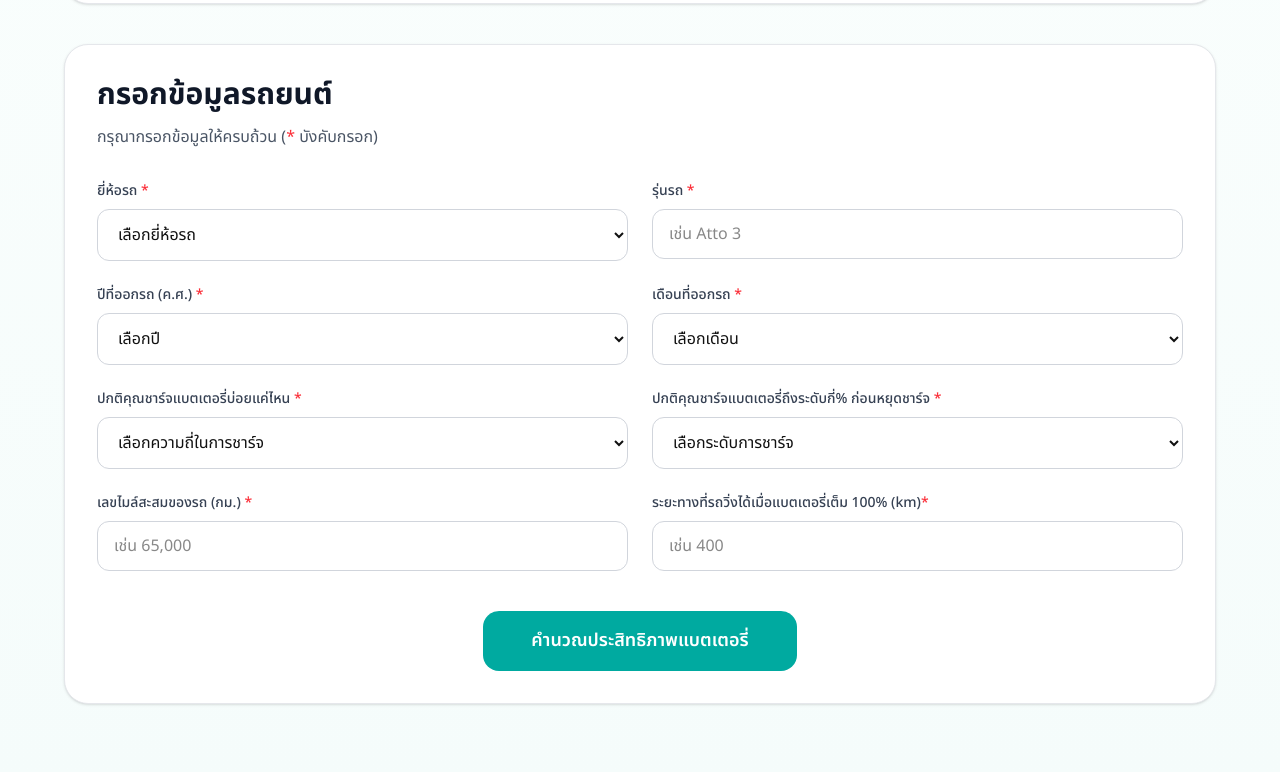
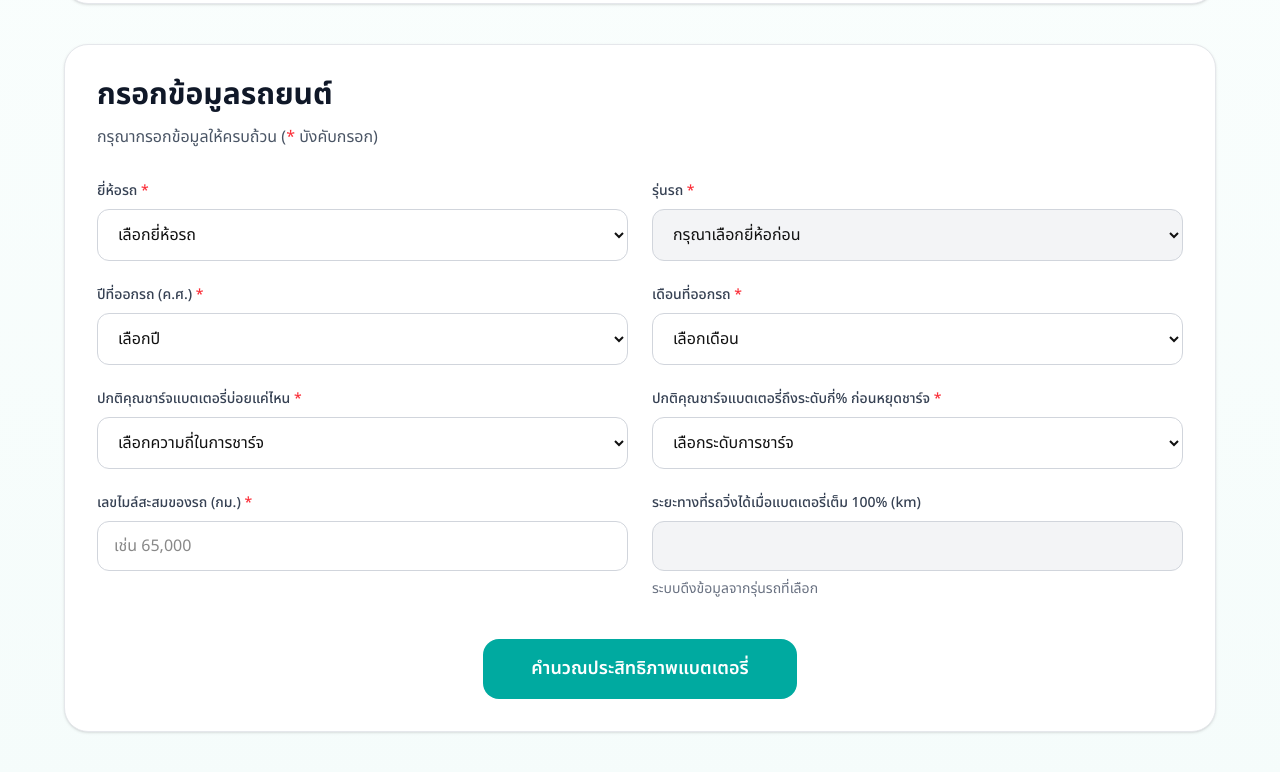
Before and after one commit to Muslin6409682843/tver-website, a Next.js app in the folder frontend/: page /projects/second-life-battery/seller in a window 1280 px wide. Shown: the part 2182-2954 px from the top of the page. Built offline with nearby package versions, Linux system fonts and the light colour scheme.

Commit message:
add car model and full range

```diff
--- a/frontend/app/projects/components/seller/BatteryForm.tsx
+++ b/frontend/app/projects/components/seller/BatteryForm.tsx
@@ -1,4 +1,6 @@
 "use client";
+
+import { useState } from "react";
 
 type BatteryFormProps = {
   onCalculate: (data: Record<string, string>) => void;
@@ -6,6 +8,9 @@ type BatteryFormProps = {
 
 export default function BatteryForm({ onCalculate }: BatteryFormProps) {
   const currentYear = new Date().getFullYear();
+
+  const [selectedBrand, setSelectedBrand] = useState("");
+  const [selectedModel, setSelectedModel] = useState("");
 
   const years = Array.from(
     { length: currentYear - 2010 + 1 },
@@ -27,25 +32,37 @@ export default function BatteryForm({ onCalculate }: BatteryFormProps) {
     "ธันวาคม",
   ];
 
-  const brands = [
-    "BYD",
-    "Tesla",
-    "MG",
-    "NETA",
-    "GWM",
-    "AION",
-    "Deepal",
-    "ORA",
-    "Volvo",
-    "BMW",
-    "Mercedes-Benz",
-    "Hyundai",
-    "Kia",
-    "Nissan",
-    "Audi",
-    "Porsche",
-    "อื่น ๆ",
-  ];
+  const brands = ["BYD", "Tesla", "MG", "NETA", "GWM"];
+
+  const carModels: Record<string, Record<string, number>> = {
+    BYD: {
+      "Atto 3": 400,
+      Dolphin: 490,
+      Seal: 580,
+    },
+
+    Tesla: {
+      "Model 3": 513,
+      "Model Y": 455,
+    },
+
+    MG: {
+      "MG4 Electric": 425,
+      "MG ZS EV": 320,
+      "MG EP": 380,
+    },
+
+    NETA: {
+      "NETA V": 384,
+      "NETA X": 480,
+    },
+
+    GWM: {
+      "ORA Good Cat": 500,
+      "ORA Good Cat GT": 480,
+      "TANK 300 EV": 500,
+    },
+  };
 
   const chargeOptions = [
     { value: "ทุกวัน", label: "ทุกวัน" },
@@ -103,8 +120,12 @@ export default function BatteryForm({ onCalculate }: BatteryFormProps) {
 
             <select
               required
-              defaultValue=""
               name="brand"
+              value={selectedBrand}
+              onChange={(e) => {
+                setSelectedBrand(e.target.value);
+                setSelectedModel("");
+              }}
               className="w-full rounded-xl border border-gray-300 bg-white px-4 py-3 outline-none transition focus:border-[#00AAA0] focus:ring-2 focus:ring-[#00AAA0]/20"
             >
               <option value="" disabled>
@@ -124,14 +145,27 @@ export default function BatteryForm({ onCalculate }: BatteryFormProps) {
               รุ่นรถ <span className="text-red-500">*</span>
             </label>
 
-            <input
+            <select
               required
-              type="text"
               name="model"
-              placeholder="เช่น Atto 3"
-              className="w-full rounded-xl border border-gray-300 px-4 py-3 outline-none transition focus:border-[#00AAA0] focus:ring-2 focus:ring-[#00AAA0]/20"
-            />
+              value={selectedModel}
+              disabled={!selectedBrand}
+              onChange={(e) => setSelectedModel(e.target.value)}
+              className="w-full rounded-xl border border-gray-300 bg-white px-4 py-3 outline-none transition focus:border-[#00AAA0] focus:ring-2 focus:ring-[#00AAA0]/20 disabled:bg-gray-100"
+            >
+              <option value="">
+                {selectedBrand ? "เลือกรุ่นรถ" : "กรุณาเลือกยี่ห้อก่อน"}
+              </option>
+
+              {selectedBrand &&
+                Object.keys(carModels[selectedBrand]).map((model) => (
+                  <option key={model} value={model}>
+                    {model}
+                  </option>
+                ))}
+            </select>
           </div>
+
           {/* Year */}
           <div>
             <label className="mb-2 block text-sm font-medium text-gray-700">
@@ -245,17 +279,23 @@ export default function BatteryForm({ onCalculate }: BatteryFormProps) {
           <div>
             <label className="mb-2 block text-sm font-medium text-gray-700">
               ระยะทางที่รถวิ่งได้เมื่อแบตเตอรี่เต็ม 100% (km)
-              <span className="text-red-500">*</span>
             </label>
 
             <input
               type="number"
               name="fullRange"
-              required
-              min="0"
-              placeholder="เช่น 400"
-              className="w-full rounded-xl border border-gray-300 bg-white px-4 py-3 outline-none transition focus:border-[#00AAA0] focus:ring-2 focus:ring-[#00AAA0]/20"
+              readOnly
+              value={
+                selectedBrand && selectedModel
+                  ? carModels[selectedBrand][selectedModel]
+                  : ""
+              }
+              className="w-full rounded-xl border border-gray-300 bg-gray-100 px-4 py-3"
             />
+
+            <p className="mt-2 text-sm text-gray-500">
+              ระบบดึงข้อมูลจากรุ่นรถที่เลือก
+            </p>
           </div>
         </div>
 
```
